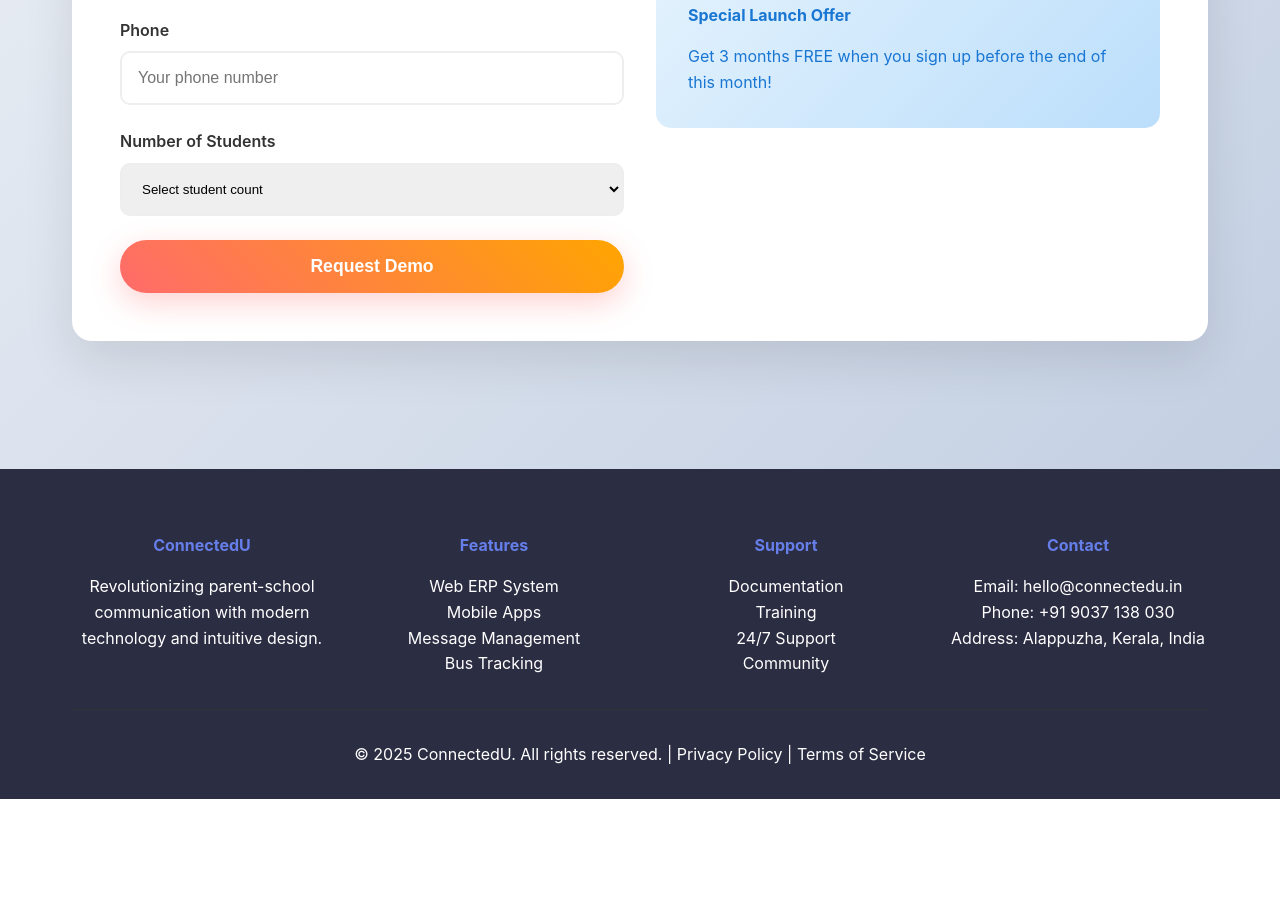
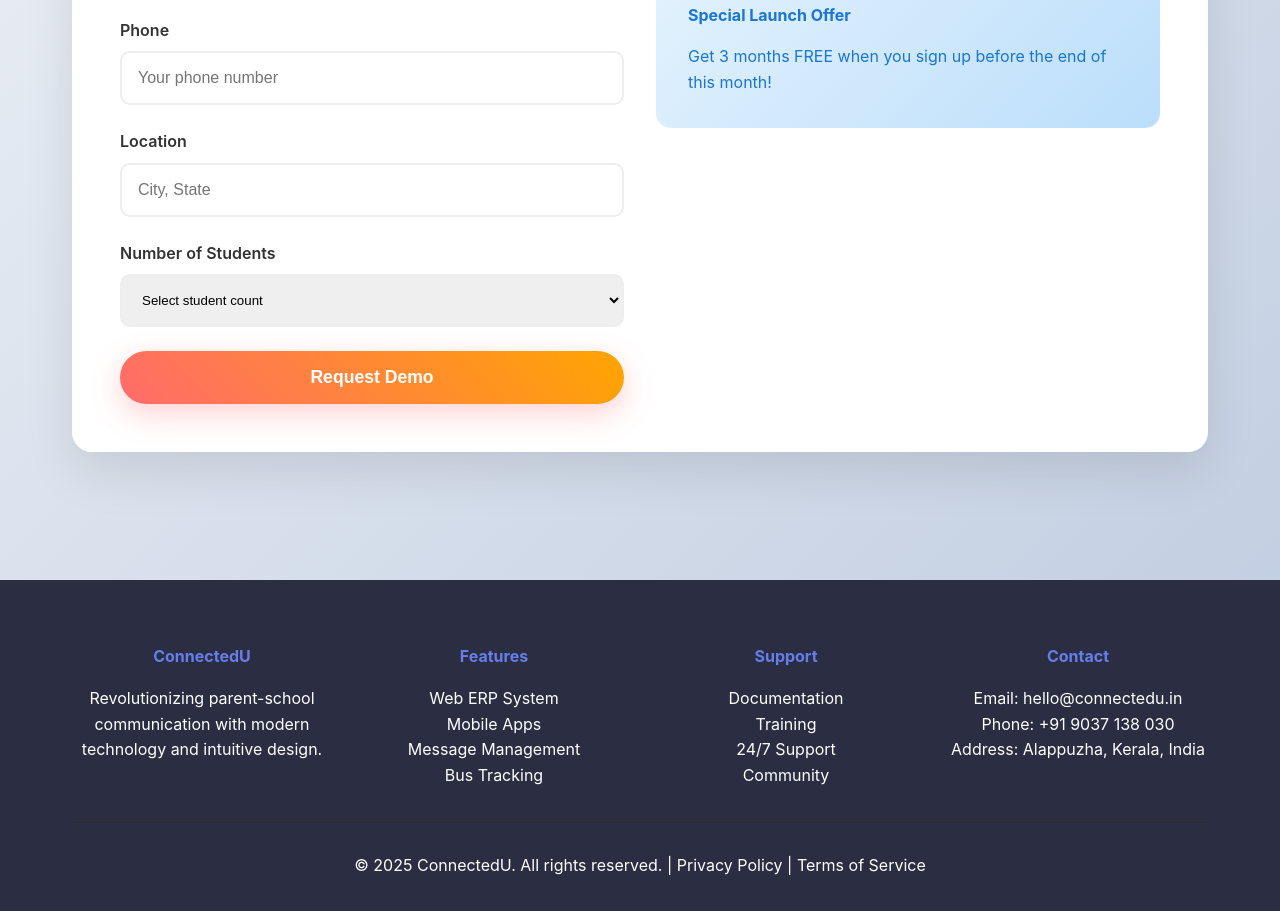
Before and after one commit to mslabba/connectedu.in, a plain HTML site: page index.html in a window 1280 px wide. Shown: the part 7177-8088 px from the top of the page. Before the commit the page ends 7976 px from the top, so only its background shows below. Drawn offline with Linux system fonts and the light colour scheme.

Commit message:
added location

```diff
--- a/index.html
+++ b/index.html
@@ -592,6 +592,10 @@
                                 <input type="tel" name="phone" placeholder="Your phone number" required>
                             </div>
                             <div class="form-group">
+                                <label>Location</label>
+                                <input type="text" name="location" placeholder="City, State" required>
+                            </div>
+                            <div class="form-group">
                                 <label>Number of Students</label>
                                 <select name="students"
                                     style="width: 100%; padding: 1rem; border: 2px solid #eee; border-radius: 10px;"
```
